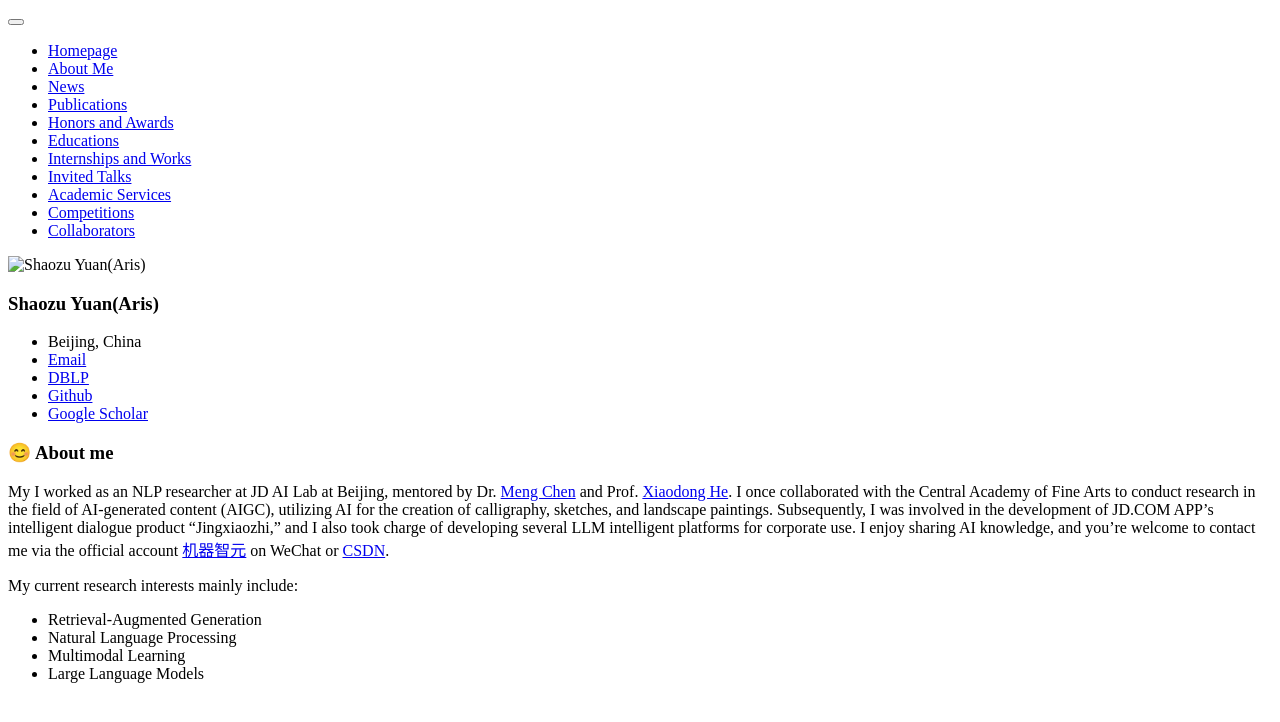
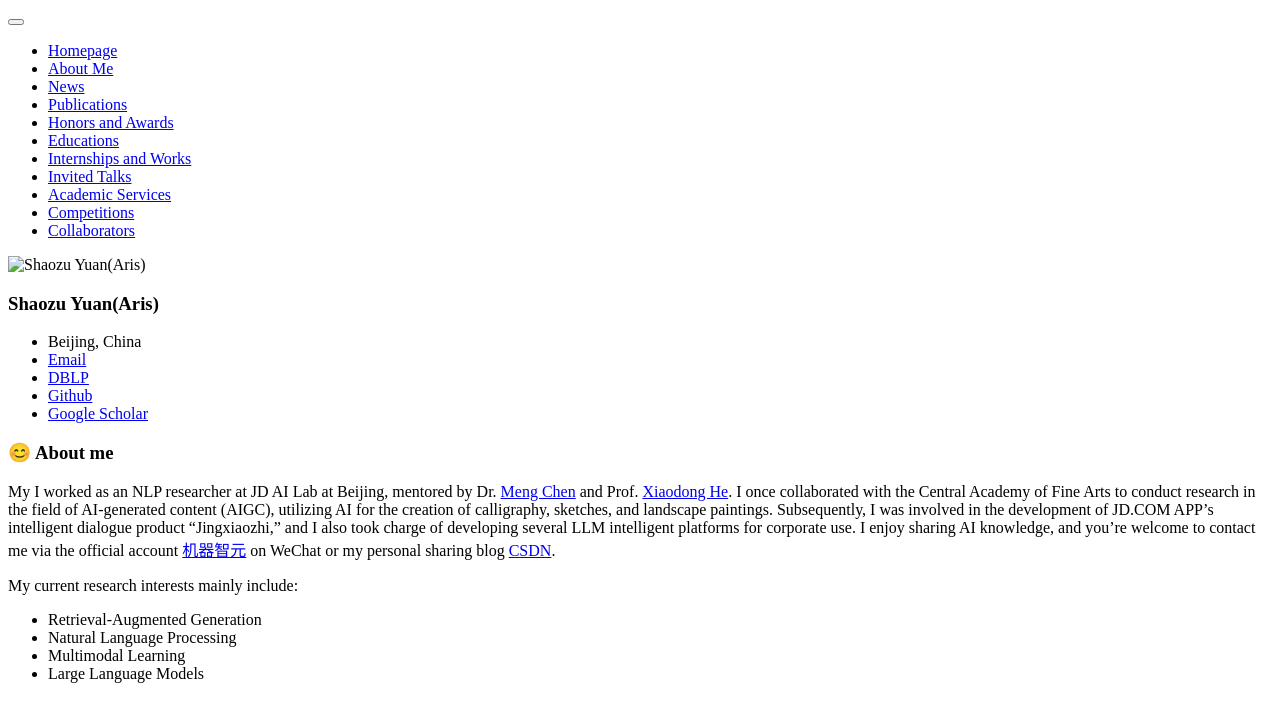
Before and after one commit to airsYuan/airsYuan, a Jekyll site: the page built from _pages/includes/intro.md, in a window 1280 px wide. Shown: the top 722 px of the page. Built offline with Jekyll 4.4.1, drawn with Linux system fonts in a browser that asks for light colours; our own code applies the rules of GitHub Pages for plain Markdown files.

Commit message:
Update intro.md

```diff
--- a/_pages/includes/intro.md
+++ b/_pages/includes/intro.md
@@ -1,6 +1,6 @@
 # 😊 About me
 My I worked as an NLP researcher at JD AI Lab at Beijing, mentored by Dr. [Meng Chen](https://chenmengdx.github.io/) and Prof. [Xiaodong He](https://scholar.google.com/citations?user=W5WbqgoAAAAJ&hl=zh-CN).
-I once collaborated with the Central Academy of Fine Arts to conduct research in the field of AI-generated content (AIGC), utilizing AI for the creation of calligraphy, sketches, and landscape paintings. Subsequently, I was involved in the development of JD.COM APP's intelligent dialogue product "Jingxiaozhi," and I also took charge of developing several LLM intelligent platforms for corporate use. I enjoy sharing AI knowledge, and you're welcome to contact me via the official account [机器智元](https://mp.weixin.qq.com/s/d5ZurfqOXwIK-2WznGUOUw?token=9928254&lang=zh_CN) on WeChat or [CSDN](https://ainlp.blog.csdn.net/?type=blog).
+I once collaborated with the Central Academy of Fine Arts to conduct research in the field of AI-generated content (AIGC), utilizing AI for the creation of calligraphy, sketches, and landscape paintings. Subsequently, I was involved in the development of JD.COM APP's intelligent dialogue product "Jingxiaozhi," and I also took charge of developing several LLM intelligent platforms for corporate use. I enjoy sharing AI knowledge, and you're welcome to contact me via the official account [机器智元](https://mp.weixin.qq.com/s/d5ZurfqOXwIK-2WznGUOUw?token=9928254&lang=zh_CN) on WeChat or my personal sharing blog [CSDN](https://ainlp.blog.csdn.net/?type=blog).
 
 My current research interests mainly include:
 - Retrieval-Augmented Generation
```
